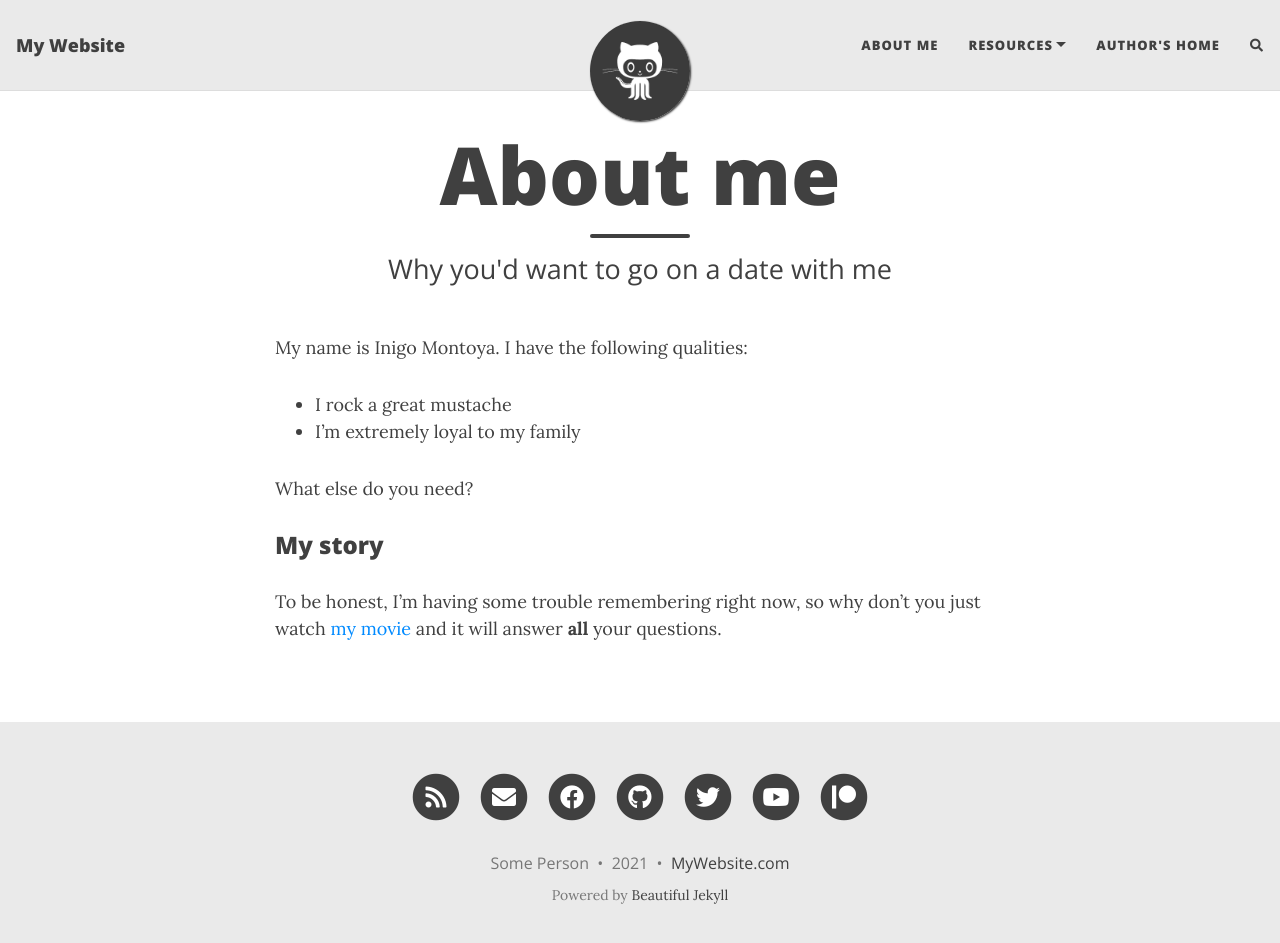
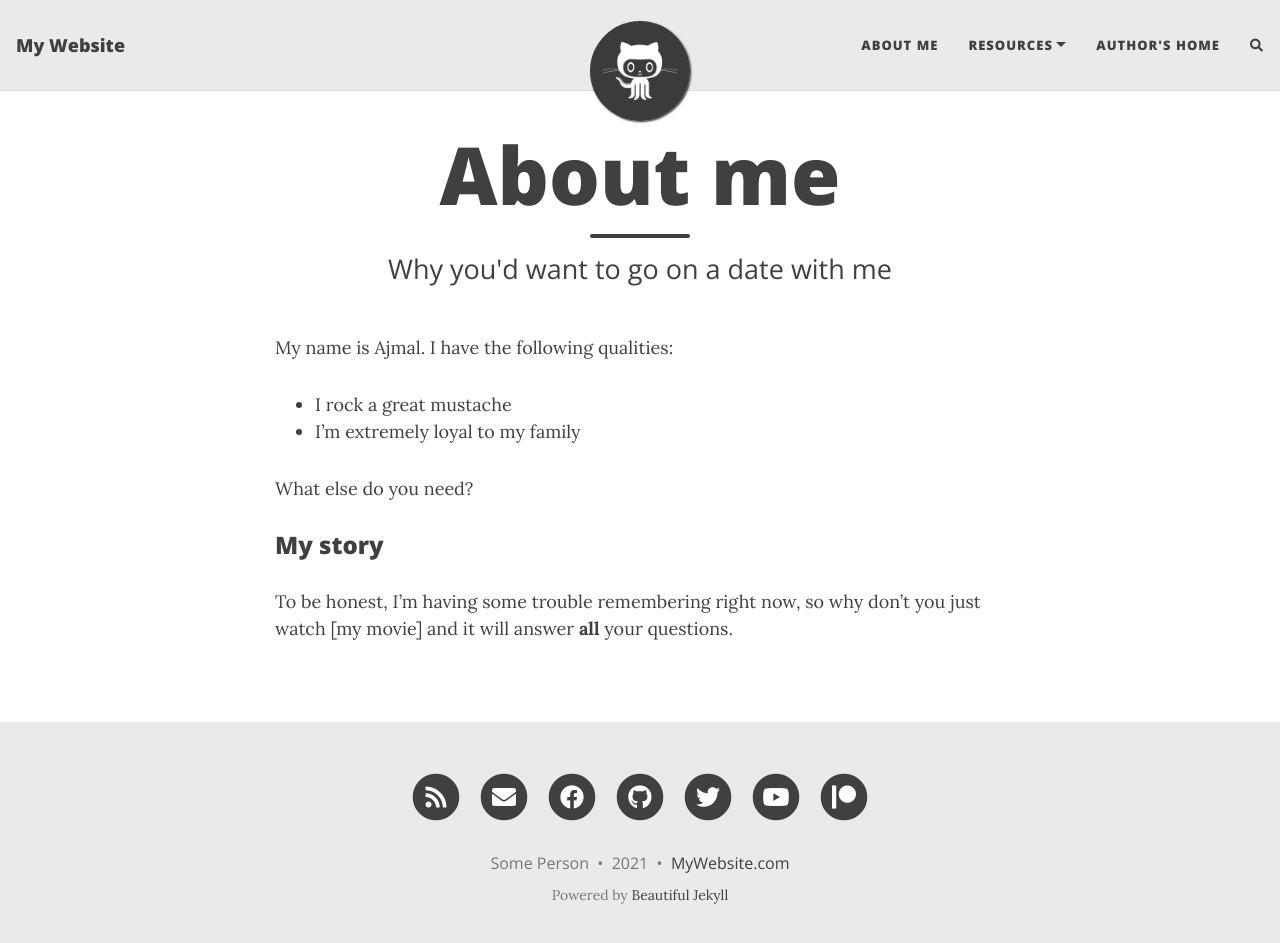
Before and after one commit to ajmalagm/ajmal, a Jekyll site: the page built from aboutme.md, in a window 1280 px wide and 956 px high. Shown: the top 943 px of the window. Built offline with Jekyll 4.4.1, drawn with Linux system fonts in a browser that asks for light colours; nearby versions of some CDN libraries; comment, search, counter and statistics services are not loaded.

Commit message:
Update aboutme.md

```diff
--- a/aboutme.md
+++ b/aboutme.md
@@ -4,7 +4,7 @@ title: About me
 subtitle: Why you'd want to go on a date with me
 ---
 
-My name is Inigo Montoya. I have the following qualities:
+My name is Ajmal. I have the following qualities:
 
 - I rock a great mustache
 - I'm extremely loyal to my family
@@ -13,4 +13,4 @@ What else do you need?
 
 ### My story
 
-To be honest, I'm having some trouble remembering right now, so why don't you just watch [my movie](https://en.wikipedia.org/wiki/The_Princess_Bride_%28film%29) and it will answer **all** your questions.
+To be honest, I'm having some trouble remembering right now, so why don't you just watch [my movie] and it will answer **all** your questions.
```
